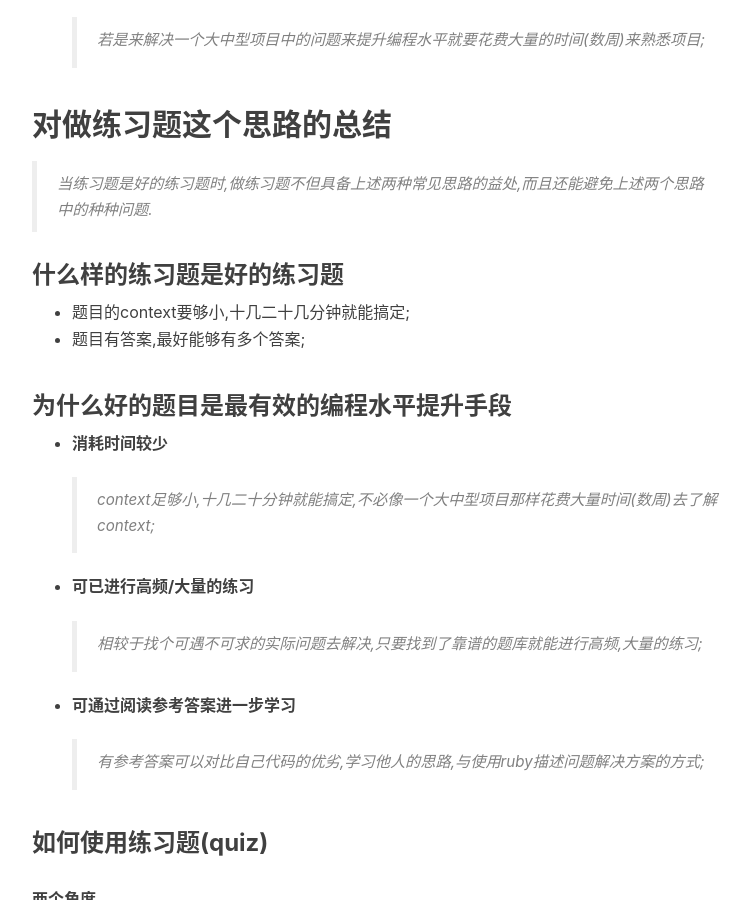
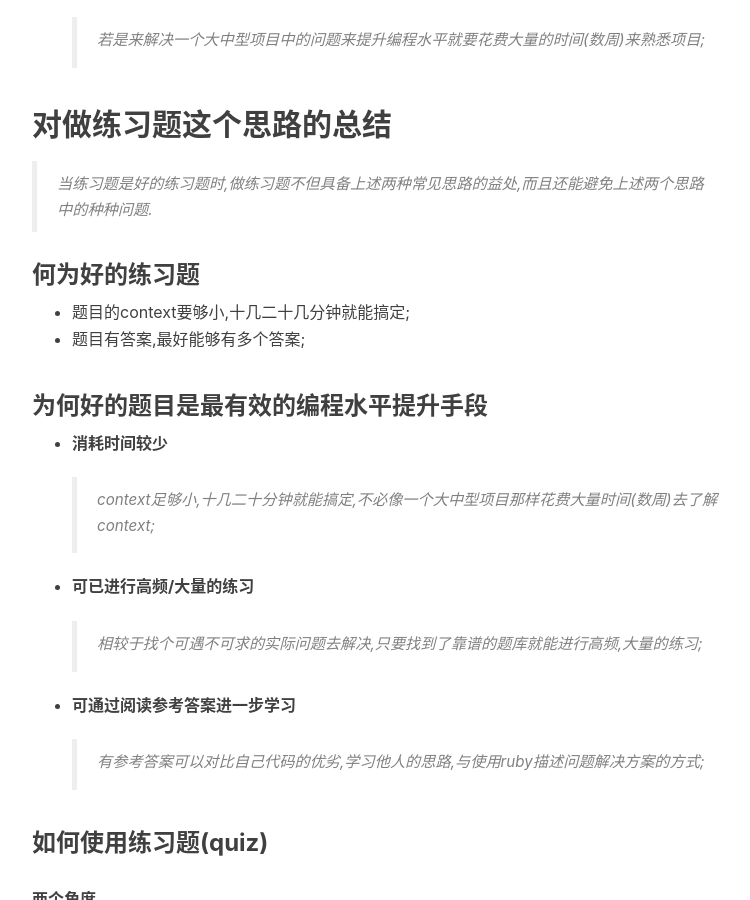
Before and after one commit to SCH94/mind1949.github.io, a Jekyll site: the page built from _posts/18-06-06-对做练习题的重新思考.md, in a window 1280 px wide and 900 px high, scrolled down 2188 px. Shown: the whole window, without its empty margins (233-983 px from the left). Built offline with Jekyll 4.4.1, drawn with Linux system fonts in a browser that asks for light colours; nearby versions of some CDN libraries; comment, search, counter and statistics services are not loaded.

Commit message:
Update 18-06-06-对做练习题的重新思考.md

```diff
--- a/_posts/18-06-06-对做练习题的重新思考.md
+++ b/_posts/18-06-06-对做练习题的重新思考.md
@@ -60,11 +60,11 @@ tags:
 
 > 当练习题是好的练习题时,做练习题不但具备上述两种常见思路的益处,而且还能避免上述两个思路中的种种问题.
 
-### 什么样的练习题是好的练习题
+### 何为好的练习题
 * 题目的context要够小,十几二十几分钟就能搞定;
 * 题目有答案,最好能够有多个答案;
 
-### 为什么好的题目是最有效的编程水平提升手段
+### 为何好的题目是最有效的编程水平提升手段
 
 * **消耗时间较少**
     > context足够小,十几二十分钟就能搞定,不必像一个大中型项目那样花费大量时间(数周)去了解context;
```
